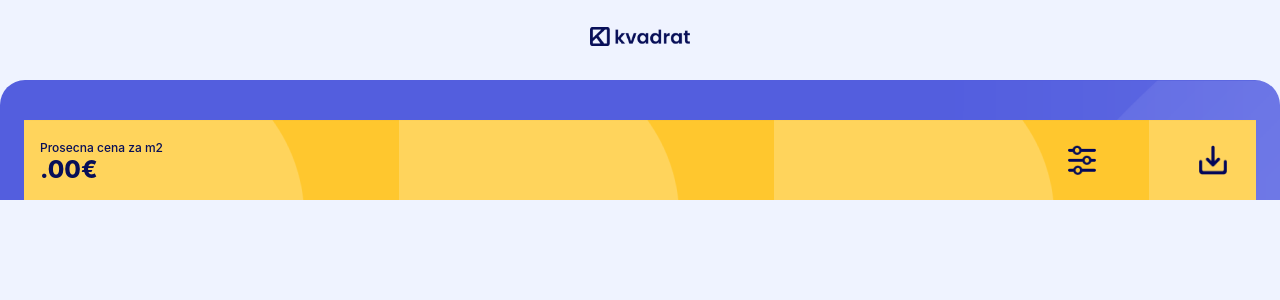
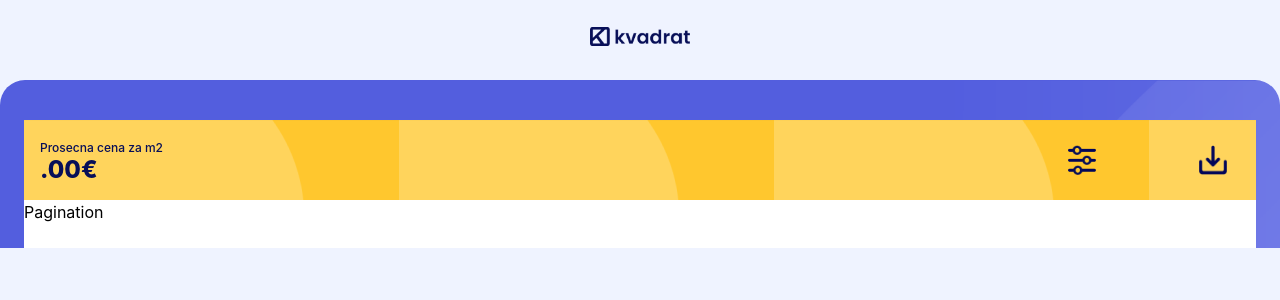
Before and after one commit to Pedja1310/registar-cena-nepokretnosti, a React (Create React App) app: page /detailed-results in a window 1280 px wide. Shown: the top 300 px of the page. Built offline with nearby package versions, Linux system fonts and the light colour scheme.

Commit message:
added pagination section to layout

```diff
--- a/src/pages/DetailedResultsPage.js
+++ b/src/pages/DetailedResultsPage.js
@@ -86,6 +86,9 @@ const DetailedResultsPage = () => {
           </Button>
         </Box>
       </Box>
+      <Box sx={{ backgroundColor: "white", height: "3rem" }}>
+        <Typography>Pagination</Typography>
+      </Box>
       <Box sx={{ height: "100%", width: "100%" }}>
         {contracts.map((contract, index) => (
           <Apartment
```
